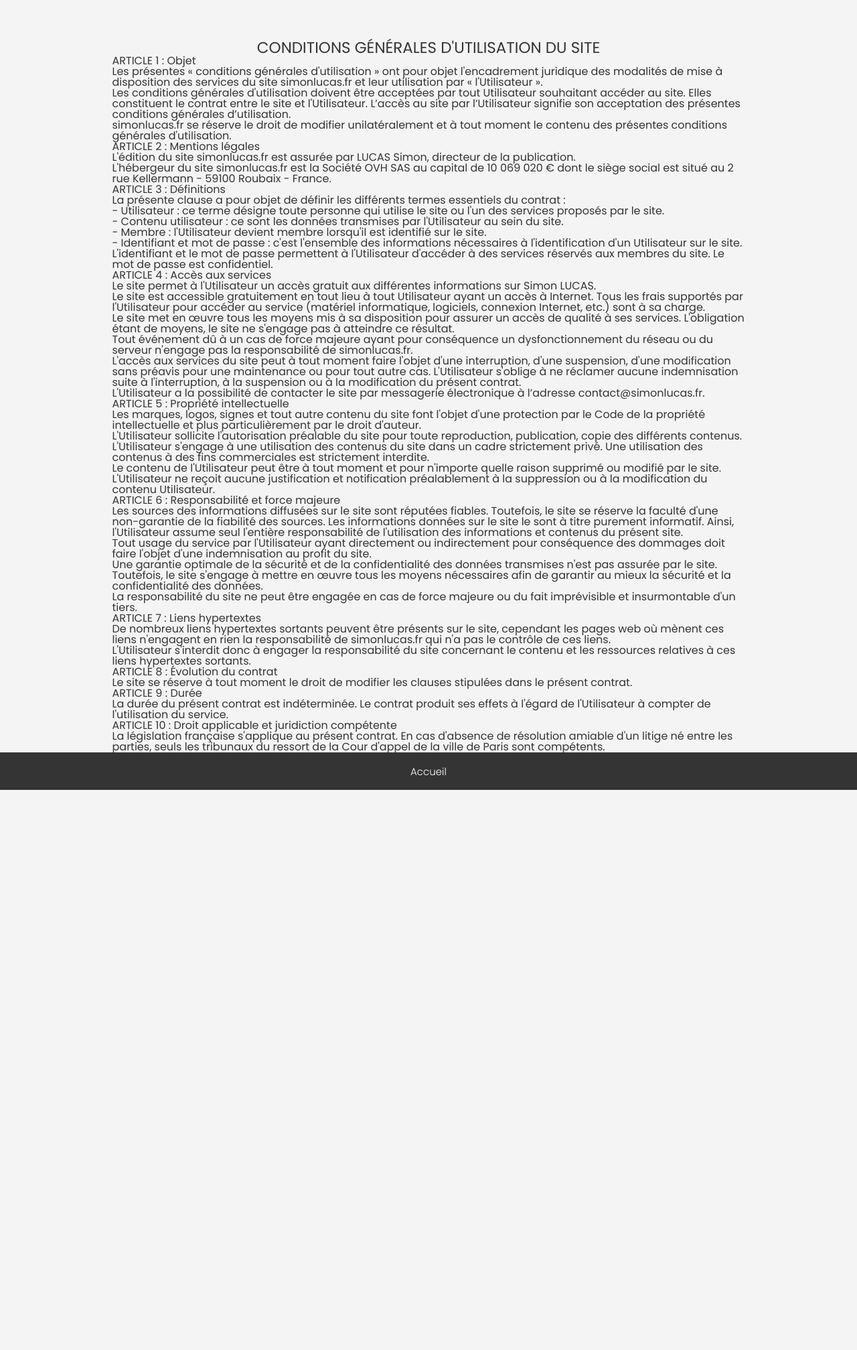
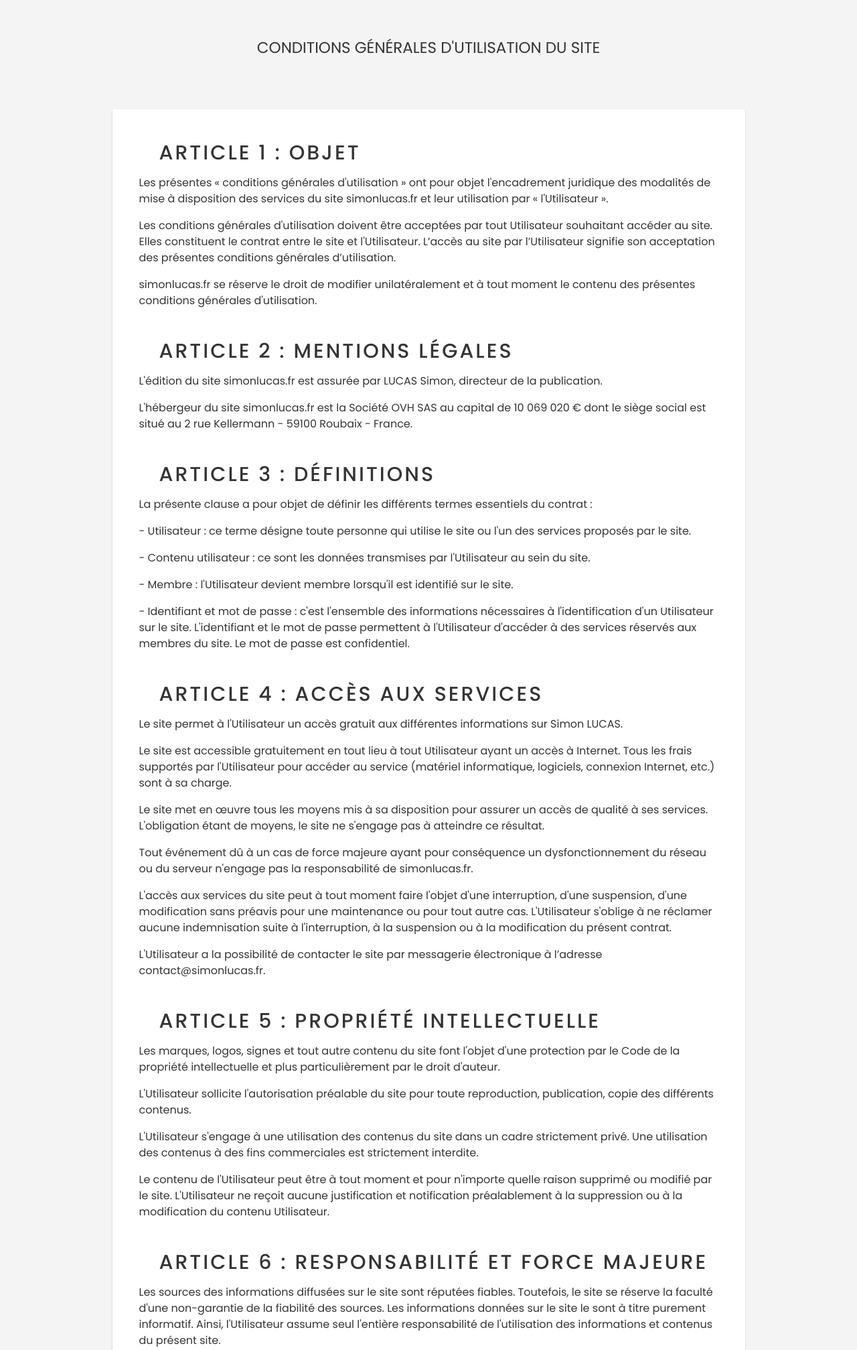
Before and after one commit to Reelwens/SimonLucas, a PHP site: page /cgu.php in a window 1280 px wide. Shown: the top 2015 px of the page at 67% size. Before the commit the page ends 1179 px from the top, so only its background shows below. Run offline with PHP 8.4, Linux system fonts and the light colour scheme; style sheets or scripts are compiled from the project's sources.

Commit message:
:bug: Mistake

```diff
--- a/src/cgu.php
+++ b/src/cgu.php
@@ -29,7 +29,7 @@
 
             <div class="row">
                 <div class="col-md-10 col-md-offset-1">
-                    <div class="cgvBlock">
+                    <div class="cguBlock">
                         <div class="text">
                             <h3>ARTICLE 1 : Objet</h3>
                             <p>Les présentes « conditions générales d'utilisation » ont pour objet l'encadrement juridique des modalités de mise à disposition des services du site simonlucas.fr et leur utilisation par « l'Utilisateur ».</p>
```
